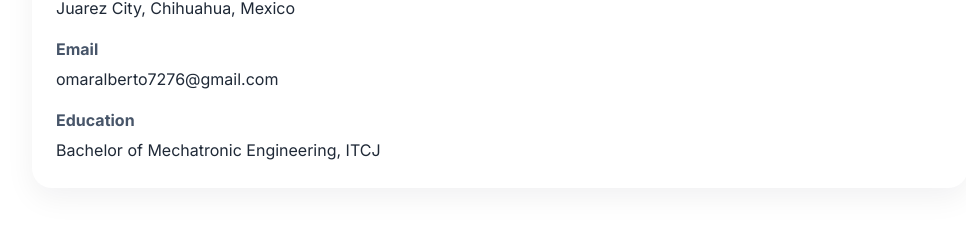
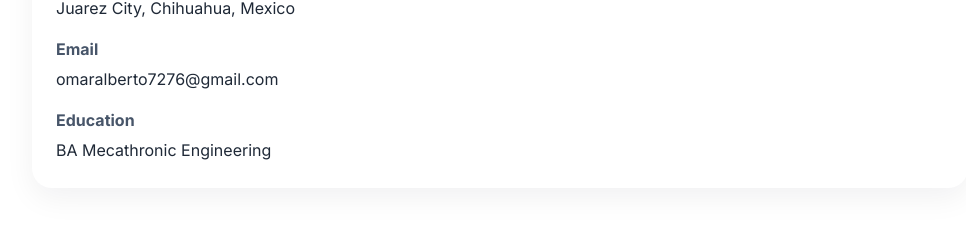
Before and after one commit to omarAlberto2505/portfolio, a React (Vite) app: page / in a window 1280 px wide. Shown: the part 1019-1247 px from the top of the page, without its empty margins (296-1262 px from the left). Built offline with nearby package versions, Linux system fonts and the light colour scheme; a web font is replaced by a local one.

Commit message:
feat: Add working download link to the page

```diff
--- a/src/App.tsx
+++ b/src/App.tsx
@@ -16,7 +16,7 @@ import Header from './components/Header';
 import Hero from './components/Hero';
 import Projects from './components/Projects';
 import Skills from './components/Skills';
-import { contact, experience, profile, projects, resumeUrl } from './data';
+import { contact, experience, profile, projects } from './data';
 import useHeaderHeight from './hooks/useHeaderHeight';
 import useDecadeStore from './store/useDecadeStore';
 
@@ -53,7 +53,7 @@ function App() {
           <Skills />
           <Experience experience={experience} />
           <Projects projects={projects} />
-          <Contact contact={contact} resumeUrl={resumeUrl} />
+          <Contact contact={contact} resumeUrl={"../Omars Resume.pdf"} />
         </main>
       </div>
       <Footer profile={profile} />
--- a/src/data.tsx
+++ b/src/data.tsx
@@ -38,7 +38,7 @@ export const profile: Profile = {
   title: 'Full-stack Engineer | AI Agent Platforms',
   location: 'Juarez City, Chihuahua, Mexico',
   email: 'omaralberto7276@gmail.com',
-  education: 'Bachelor of Mechatronic Engineering, ITCJ',
+  education: 'BA Mecathronic Engineering',
   summary: 'I specialize in modern web applications, APIs, and AI agent platforms. I build reliable, high-performance systems using React, TypeScript, Go, Python, and cloud-native architecture.',
   heroCopy:
     'I build modern, responsive web experiences that help teams turn ideas into polished digital products while delivering maintainable backend services, AI integrations, and enterprise-grade APIs.',
@@ -113,5 +113,3 @@ export const contact: Contact = {
   prompt:
     'I’m available for full-stack and AI platform work. Reach out to discuss your next engineering or cloud project.',
 };
-
-export const resumeUrl = '/resume.pdf';
```
Also changed, not shown: 1 other file (tests, documents, lock files or other folders).
